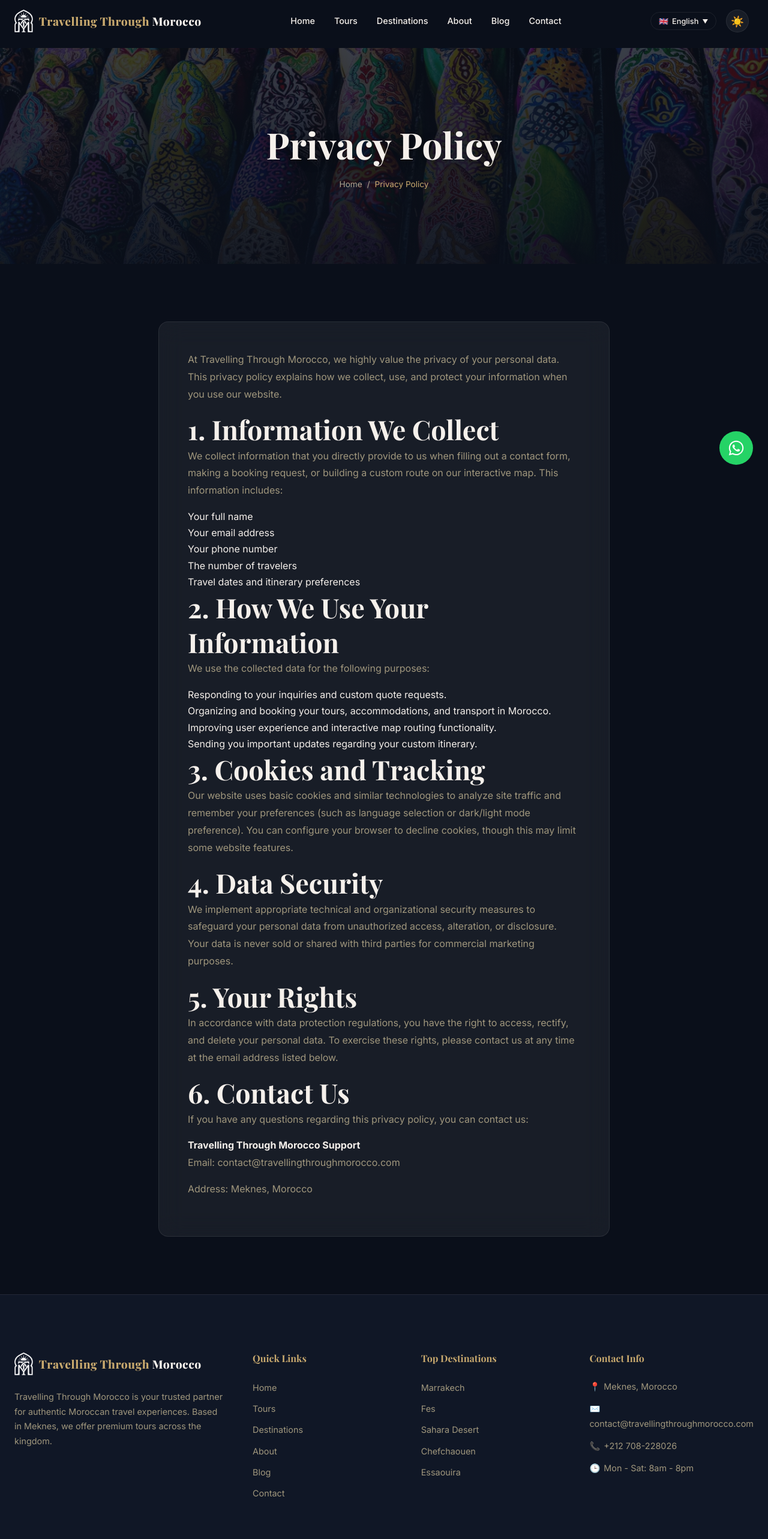
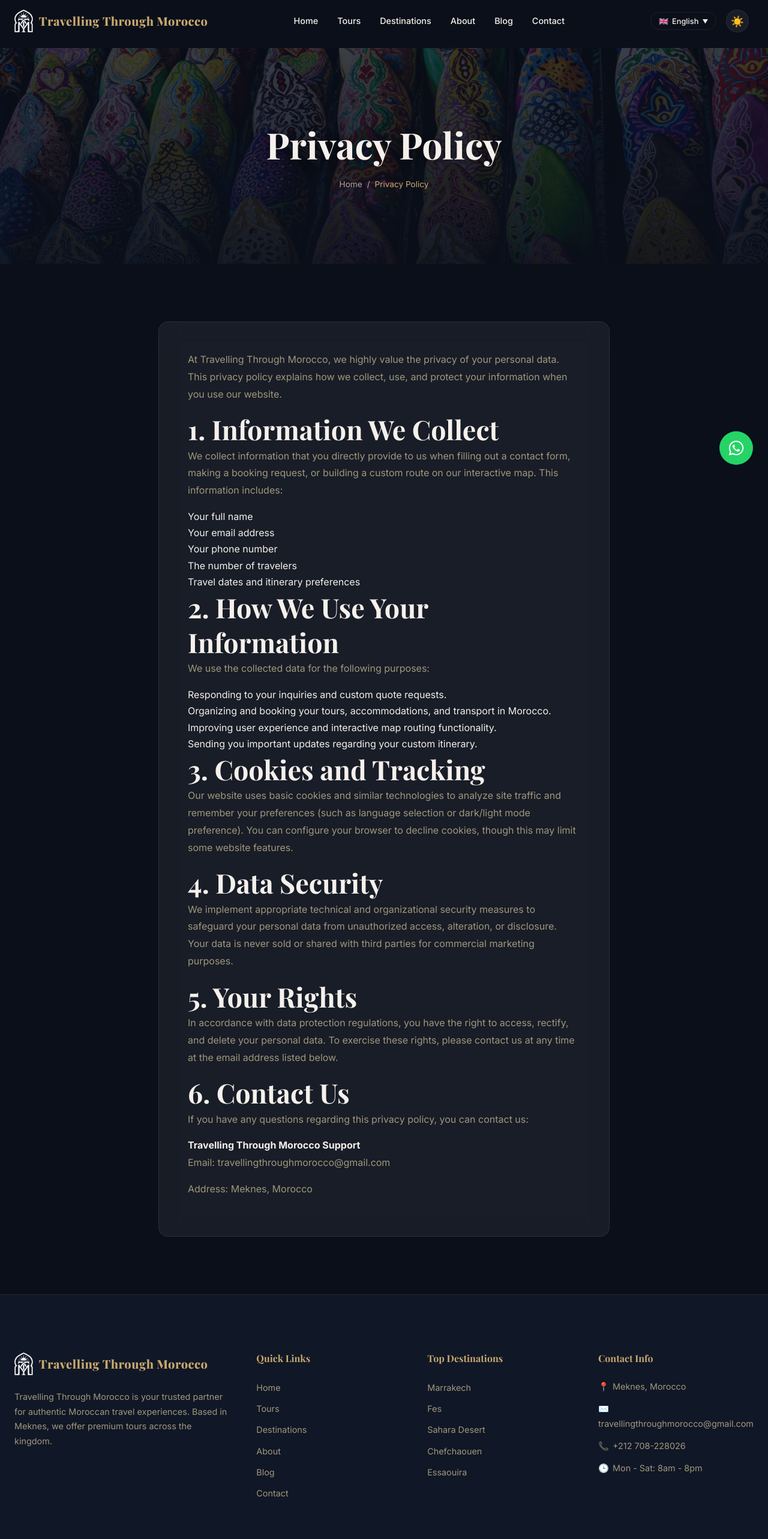
Before and after one commit to NouredineX/test-cross, a React (Vite) app: page /privacy-policy in a window 1280 px wide. Shown: the top 2566 px of the page at 60% size. Built offline with nearby package versions, Linux system fonts and the light colour scheme; a web font is replaced by a local one.

Commit message:
Update logo to new design, implement responsive mobile header text, and update email/social profile URLs

```diff
--- a/index.html
+++ b/index.html
@@ -49,10 +49,10 @@
           "longitude": -5.5662
         },
         "sameAs": [
-          "https://www.facebook.com/travellingthroughmorocco",
+          "https://web.facebook.com/profile.php?id=61592802445563",
           "https://www.instagram.com/travellingthroughmorocco/",
-          "https://www.pinterest.com/travellingthroughmorocco/",
-          "https://www.tripadvisor.com/Profile/travellingthroughmorocco"
+          "https://www.pinterest.com/travellingthroughmorocco/?actingBusinessId=1121607619606772868",
+          "https://www.tripadvisor.com/Profile/Noureddine_Bms"
         ]
       }
     </script>
--- a/src/components/Footer.tsx
+++ b/src/components/Footer.tsx
@@ -24,9 +24,9 @@ export const Footer: React.FC = () => {
                   filter: 'brightness(0) invert(1)'
                 }}
               />
-              <span style={{ fontFamily: 'var(--font-heading)', fontWeight: 800, fontSize: '1.2rem', letterSpacing: '0.5px', display: 'flex', alignItems: 'center' }}>
-                <span style={{ color: 'var(--color-primary)' }}>Travelling Through</span>
-                <span style={{ color: 'var(--text-primary)', marginLeft: '4.5px' }}>Morocco</span>
+              <span className="logo-text">
+                <span className="logo-part-1">Travelling Through</span>
+                <span className="logo-part-2">Morocco</span>
               </span>
             </Link>
             <p style={{ fontSize: '0.9rem', color: 'var(--text-secondary)' }}>
@@ -66,8 +66,8 @@ export const Footer: React.FC = () => {
               </li>
               <li style={{ marginBottom: '0.8rem' }}>
                 <span style={{ color: 'var(--color-primary)', marginRight: '6px' }}>✉️</span>
-                <a href="mailto:contact@travellingthroughmorocco.com?subject=Inquiry%20-%20Travelling%20Through%20Morocco" style={{ color: 'inherit', textDecoration: 'none' }} id="footer-contact-email-link">
-                  contact@travellingthroughmorocco.com
+                <a href="mailto:travellingthroughmorocco@gmail.com?subject=Inquiry%20-%20Travelling%20Through%20Morocco" style={{ color: 'inherit', textDecoration: 'none' }} id="footer-contact-email-link">
+                  travellingthroughmorocco@gmail.com
                 </a>
               </li>
               <li style={{ marginBottom: '0.8rem' }}>
@@ -92,19 +92,19 @@ export const Footer: React.FC = () => {
             </Link>
           </p>
           <div className="social-links" id="footer-socials">
-            <a href="https://www.facebook.com/travellingthroughmorocco" target="_blank" rel="noopener noreferrer" aria-label="Facebook" id="social-fb">
+            <a href="https://web.facebook.com/profile.php?id=61592802445563" target="_blank" rel="noopener noreferrer" aria-label="Facebook" id="social-fb">
               <svg width="18" height="18" viewBox="0 0 24 24" fill="none" stroke="currentColor" strokeWidth="2" strokeLinecap="round" strokeLinejoin="round"><path d="M18 2h-3a5 5 0 0 0-5 5v3H7v4h3v8h4v-8h3l1-4h-4V7a1 1 0 0 1 1-1h3z"/></svg>
             </a>
             <a href="https://www.instagram.com/travellingthroughmorocco/" target="_blank" rel="noopener noreferrer" aria-label="Instagram" id="social-ig">
               <svg width="18" height="18" viewBox="0 0 24 24" fill="none" stroke="currentColor" strokeWidth="2" strokeLinecap="round" strokeLinejoin="round"><rect x="2" y="2" width="20" height="20" rx="5" ry="5"/><path d="M16 11.37A4 4 0 1 1 12.63 8 4 4 0 0 1 16 11.37z"/><line x1="17.5" y1="6.5" x2="17.51" y2="6.5"/></svg>
             </a>
-            <a href="https://www.pinterest.com/travellingthroughmorocco/" target="_blank" rel="noopener noreferrer" aria-label="Pinterest" id="social-pin">
+            <a href="https://www.pinterest.com/travellingthroughmorocco/?actingBusinessId=1121607619606772868" target="_blank" rel="noopener noreferrer" aria-label="Pinterest" id="social-pin">
               <svg width="18" height="18" viewBox="0 0 24 24" fill="currentColor"><path d="M12 2C6.48 2 2 6.48 2 12c0 4.17 2.56 7.75 6.19 9.27-.1-.78-.2-1.99.04-2.85.22-.78 1.4-5.92 1.4-5.92s-.36-.71-.36-1.77c0-1.66.96-2.9 2.17-2.9 1.02 0 1.51.77 1.51 1.69 0 1.03-.65 2.56-.99 3.99-.28 1.19.6 2.16 1.77 2.16 2.13 0 3.76-2.25 3.76-5.49 0-2.87-2.06-4.88-5.01-4.88-3.41 0-5.42 2.56-5.42 5.21 0 1.03.4 2.14.9 2.74.1.12.11.23.08.35-.09.37-.29 1.18-.33 1.34-.05.21-.17.26-.39.16-1.46-.68-2.38-2.81-2.38-4.52 0-3.68 2.68-7.07 7.72-7.07 4.05 0 7.2 2.89 7.2 6.75 0 4.03-2.54 7.27-6.07 7.27-1.19 0-2.3-.62-2.68-1.35l-.73 2.79c-.26 1.01-1 2.27-1.49 3.08C10.15 21.75 11.06 22 12 22c5.52 0 10-4.48 10-10S17.52 2 12 2z"/></svg>
             </a>
             <a href="https://wa.me/212708228026" target="_blank" rel="noopener noreferrer" aria-label="WhatsApp" id="social-wa">
               <svg width="18" height="18" viewBox="0 0 24 24" fill="none" stroke="currentColor" strokeWidth="2" strokeLinecap="round" strokeLinejoin="round"><path d="M21 11.5a8.38 8.38 0 0 1-.9 3.8 8.5 8.5 0 0 1-7.6 4.7 8.38 8.38 0 0 1-3.8-.9L3 21l1.9-5.7a8.38 8.38 0 0 1-.9-3.8 8.5 8.5 0 0 1 4.7-7.6 8.38 8.38 0 0 1 3.8-.9h.5a8.48 8.48 0 0 1 8 8v.5z"/></svg>
             </a>
-            <a href="https://www.tripadvisor.com/Profile/travellingthroughmorocco" target="_blank" rel="noopener noreferrer" aria-label="TripAdvisor" id="social-ta">
+            <a href="https://www.tripadvisor.com/Profile/Noureddine_Bms" target="_blank" rel="noopener noreferrer" aria-label="TripAdvisor" id="social-ta">
               <svg width="18" height="18" viewBox="0 0 24 24" fill="currentColor"><path d="M12 2C6.48 2 2 6.48 2 12s4.48 10 10 10 10-4.48 10-10S17.52 2 12 2zm-4.75 13.5c-1.24 0-2.25-1.01-2.25-2.25s1.01-2.25 2.25-2.25 2.25 1.01 2.25 2.25-1.01 2.25-2.25 2.25zm5.25-2.25c0-.69.56-1.25 1.25-1.25s1.25 0 1.25 1.25S14.44 14.5 13.75 14.5s-1.25-.56-1.25-1.25zm4.25 2.25c-1.24 0-2.25-1.01-2.25-2.25s1.01-2.25 2.25-2.25 2.25 1.01 2.25 2.25-1.01 2.25-2.25 2.25zM12 4.5c-3.03 0-5.5 2.47-5.5 5.5h11c0-3.03-2.47-5.5-5.5-5.5z"/></svg>
             </a>
           </div>
--- a/src/components/Navbar.tsx
+++ b/src/components/Navbar.tsx
@@ -55,9 +55,9 @@ export const Navbar: React.FC = () => {
               transition: 'filter 0.3s ease'
             }}
           />
-          <span style={{ fontFamily: 'var(--font-heading)', fontWeight: 800, fontSize: '1.2rem', letterSpacing: '0.5px', display: 'flex', alignItems: 'center' }}>
-            <span style={{ color: 'var(--color-primary)' }}>Travelling Through</span>
-            <span style={{ color: 'var(--text-primary)', marginLeft: '4.5px' }}>Morocco</span>
+          <span className="logo-text">
+            <span className="logo-part-1">Travelling Through</span>
+            <span className="logo-part-2">Morocco</span>
           </span>
         </Link>
 
--- a/src/index.css
+++ b/src/index.css
@@ -424,6 +424,24 @@ p {
 
 .navbar-logo span {
   color: var(--color-primary);
+}
+
+.logo-text {
+  font-family: var(--font-heading);
+  font-weight: 800;
+  font-size: 1.25rem;
+  letter-spacing: 0.5px;
+  display: flex;
+  align-items: center;
+}
+
+.logo-part-1 {
+  color: var(--color-primary);
+}
+
+.logo-part-2 {
+  color: var(--text-primary);
+  margin-left: 4.5px;
 }
 
 .navbar-links {
@@ -1594,6 +1612,16 @@ p {
   .hero-content h1 {
     font-size: 2.2rem;
   }
+
+  .map-container {
+    min-height: 350px !important;
+  }
+}
+
+@media (max-width: 600px) {
+  .logo-text {
+    font-size: 1rem;
+  }
 }
 
 @media (max-width: 480px) {
@@ -1609,6 +1637,20 @@ p {
   .btn-lg {
     padding: 1rem 2rem;
     font-size: 0.95rem;
+  }
+
+  #map-action-buttons {
+    flex-direction: column;
+    gap: 0.5rem !important;
+  }
+}
+
+@media (max-width: 400px) {
+  .logo-text .logo-part-1 {
+    display: none;
+  }
+  .logo-text .logo-part-2 {
+    margin-left: 0;
   }
 }
 
--- a/src/pages/Contact.tsx
+++ b/src/pages/Contact.tsx
@@ -54,10 +54,10 @@ export const Contact: React.FC = () => {
                 </a>
 
                 {/* Email Card */}
-                <a href="mailto:contact@travellingthroughmorocco.com?subject=Inquiry%20-%20Travelling%20Through%20Morocco" className="glass-card contact-info-card" id="contact-card-email" style={{ textDecoration: 'none', display: 'block', color: 'inherit' }}>
+                <a href="mailto:travellingthroughmorocco@gmail.com?subject=Inquiry%20-%20Travelling%20Through%20Morocco" className="glass-card contact-info-card" id="contact-card-email" style={{ textDecoration: 'none', display: 'block', color: 'inherit' }}>
                   <div className="icon">✉️</div>
                   <h4>{t('contact.emailLabel')}</h4>
-                  <p>contact@travellingthroughmorocco.com</p>
+                  <p>travellingthroughmorocco@gmail.com</p>
                 </a>
 
                 {/* Hours Card */}
--- a/src/pages/PrivacyPolicy.tsx
+++ b/src/pages/PrivacyPolicy.tsx
@@ -52,7 +52,7 @@ export const PrivacyPolicy: React.FC = () => {
           <p>Si vous avez des questions concernant cette politique de confidentialité, vous pouvez nous contacter :</p>
           <div className="value-box">
             <strong>Travelling Through Morocco Support</strong>
-            <p>Email : contact@travellingthroughmorocco.com</p>
+            <p>Email : travellingthroughmorocco@gmail.com</p>
             <p>Adresse : Meknès, Maroc</p>
           </div>
         </div>
@@ -100,7 +100,7 @@ export const PrivacyPolicy: React.FC = () => {
           <p>Si tiene alguna pregunta sobre esta política de privacidad, puede ponerse en contacto con nosotros:</p>
           <div className="value-box">
             <strong>Soporte de Travelling Through Morocco</strong>
-            <p>Email: contact@travellingthroughmorocco.com</p>
+            <p>Email: travellingthroughmorocco@gmail.com</p>
             <p>Dirección: Meknes, Marruecos</p>
           </div>
         </div>
@@ -148,7 +148,7 @@ export const PrivacyPolicy: React.FC = () => {
         <p>If you have any questions regarding this privacy policy, you can contact us:</p>
         <div className="value-box">
           <strong>Travelling Through Morocco Support</strong>
-          <p>Email: contact@travellingthroughmorocco.com</p>
+          <p>Email: travellingthroughmorocco@gmail.com</p>
           <p>Address: Meknes, Morocco</p>
         </div>
       </div>
```
Also changed, not shown: public/images/logo-icon.png, public/images/logo.png.
